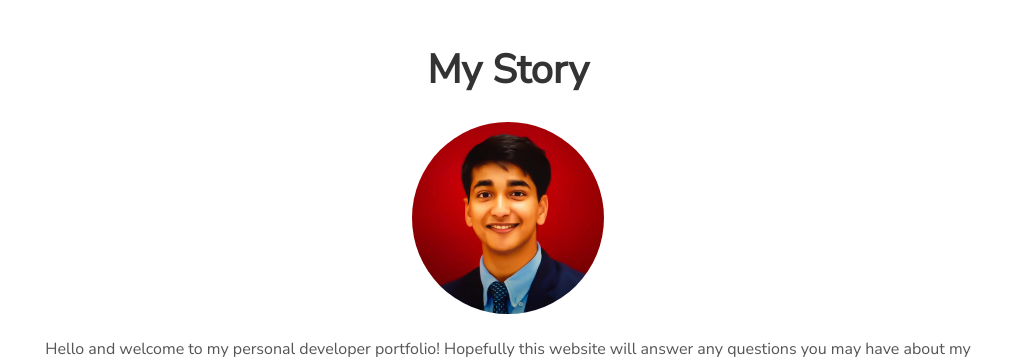
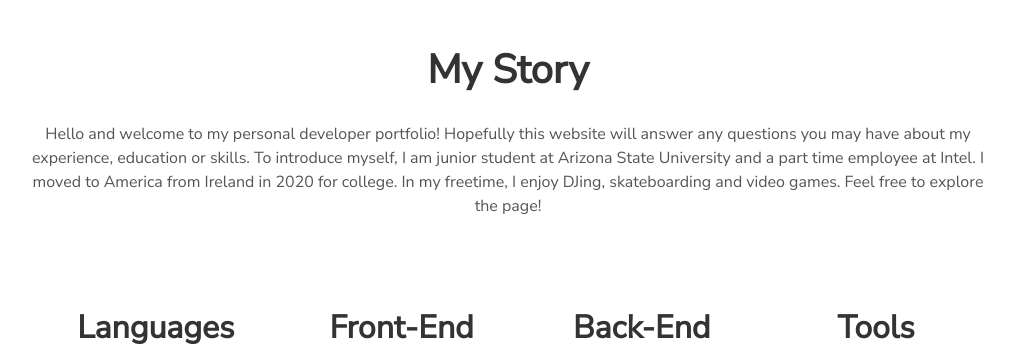
Before and after one commit to tomoc99/myDevPortfolio, a plain HTML site: page index.html in a window 1280 px wide. Shown: the part 835-1199 px from the top of the page, without its empty margins (132-1146 px from the left). Drawn offline with nearby package versions, Linux system fonts and the light colour scheme.

Commit message:
v1.0 complete

```diff
--- a/index.html
+++ b/index.html
@@ -63,10 +63,10 @@
       <!-- User Introduction-->
       <div class="user-details">
         <h1>My Story</h1>
-        <picture>
+        <!--<picture>
           <source
             type="image/webp"
-            srcset="./assets/img/webp/Professional-Picture-Me.webp"
+            srcset="./assets/img/jpg/Jpeg version.jpg"
             alt="Professional Me"
             width="20%"
             style="border-radius: 50%"
@@ -77,7 +77,7 @@
             width="20%"
             style="border-radius: 50%"
           />
-        </picture>
+        </picture>-->
         <p>
           Hello and welcome to my personal developer portfolio! Hopefully this website will answer any questions you may have about my experience, education or skills. To introduce myself, I am junior student at Arizona State University and a part time employee at Intel.
            I moved to America from Ireland in 2020 for college. In my freetime, I enjoy DJing, skateboarding and video games. Feel free to explore the page!
```
Also changed, not shown: assets/img/jpg/COVID19-Tracker-App.jpg (deleted), assets/img/jpg/Perpetual-Crusades.jpg (deleted), assets/img/jpg/Valuto-Account-Management.jpg (deleted).
